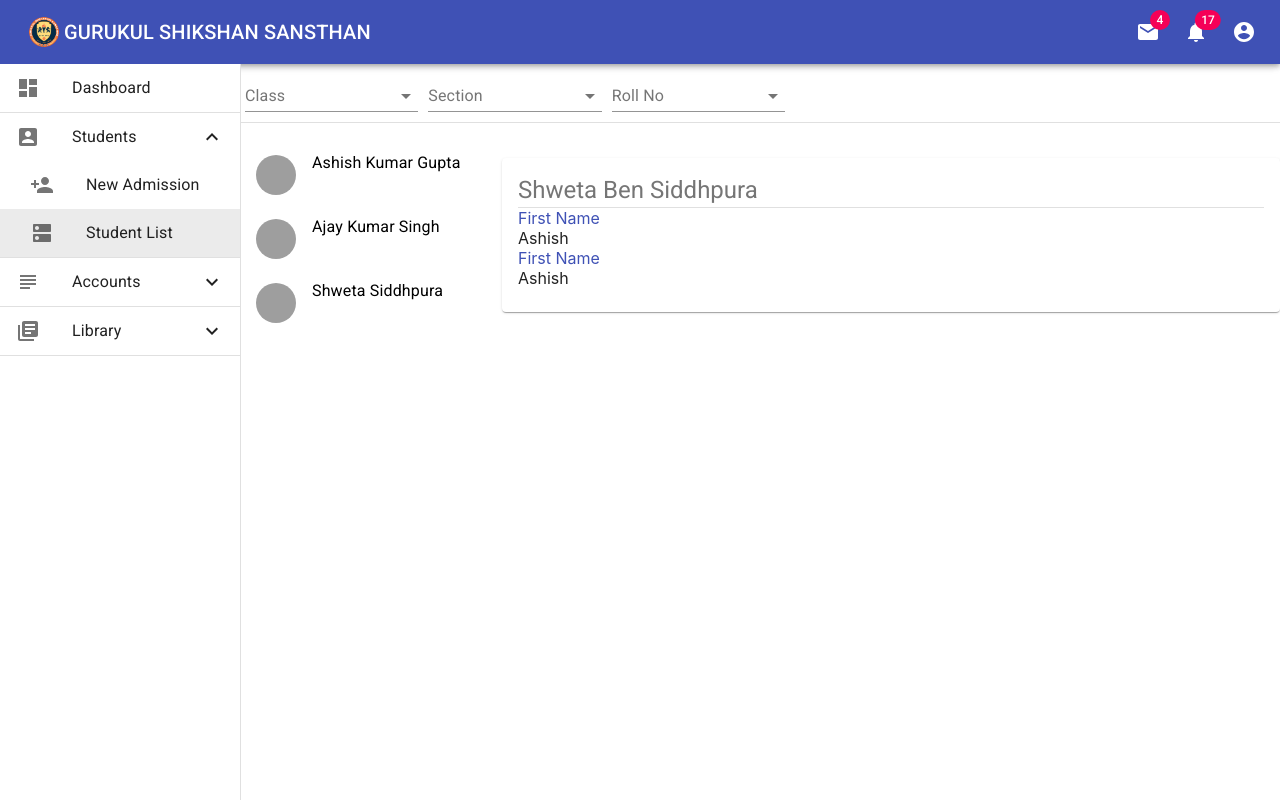
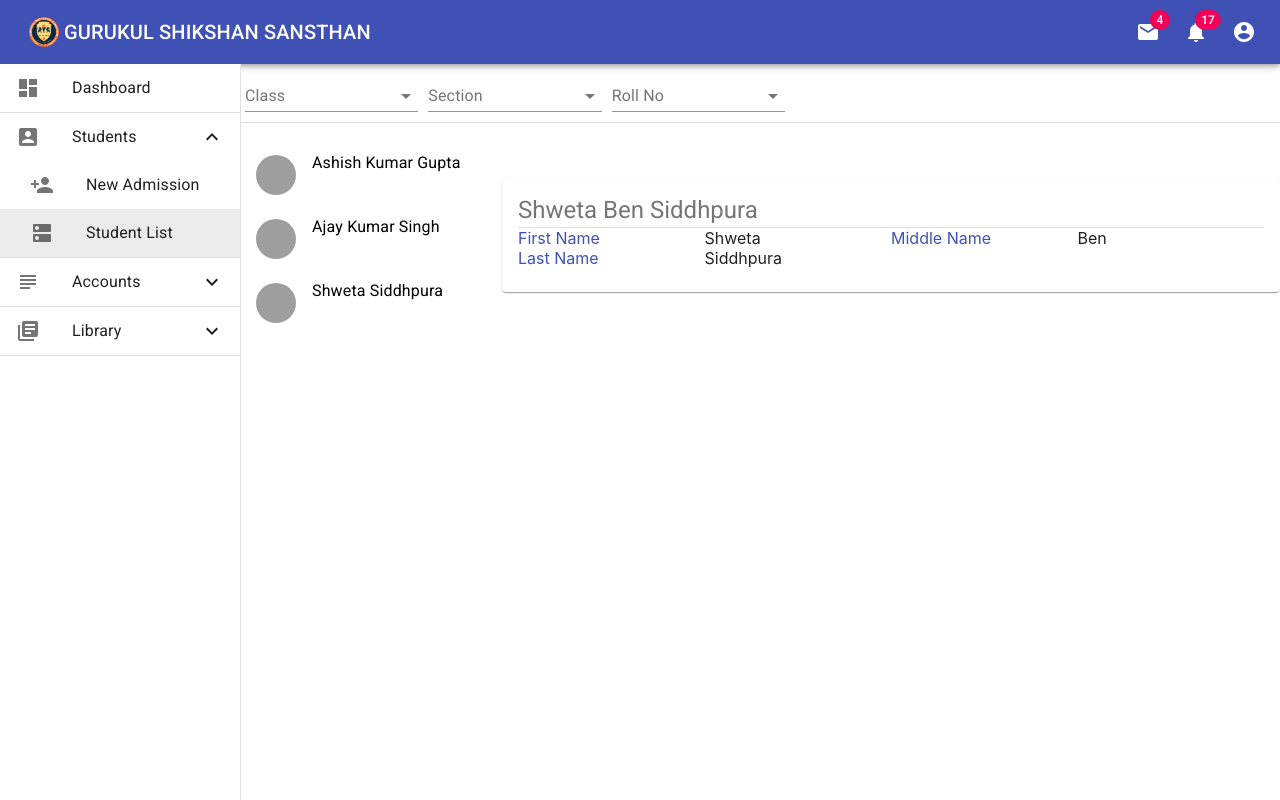
Before and after one commit to ashishkrgupta/irms-ui, a React (Create React App) app: page / in a window 1280 px wide. Built offline with nearby package versions, Linux system fonts and the light colour scheme; grey boxes are pictures that could not be loaded.

Commit message:
added card for student detail display

```diff
--- a/src/components/students/AdmissionForm.js
+++ b/src/components/students/AdmissionForm.js
@@ -152,7 +152,7 @@ export default class AdmissionForm extends Component {
                           inputProps={{ onChange:this.onFormInputChange, field: "lastName"}}/>
                       </Grid>
                       <Grid item xs={4}>
-                        <FormControl className={ "width100percent " + classes.formControl}>
+                        <FormControl className={ "width100percent " }>
                           <InputLabel id="blood-group-select">Blood Group</InputLabel>
                           <Select
                             labelId="blood-group-select"
--- a/src/components/students/list/StudentList.js
+++ b/src/components/students/list/StudentList.js
@@ -41,9 +41,15 @@ export default class StudentList extends Component {
     }
   };
 
+  onChangeSearhBar = (event) => {
+    console.log(event.target.value);
+  }
+
   render = () => {
     return (<Grid container direction="row" justify="flex-start" spacing={1} alignItems="center">
-      <StudentSearchBar/>
+      <StudentSearchBar
+        onChane={this.onChangeSearhBar}
+      />
       {this.renderContainer()}
     </Grid>);
   }
@@ -76,10 +82,16 @@ export default class StudentList extends Component {
       <CardContent>
         <Typography variant="h5"  color="textSecondary">{student.firstName + " " + student.middleName + " " + student.lastName}</Typography>
         <Divider/>
-          <Box color="primary.main">First Name</Box>
-          <Box color="text.primary">Ashish</Box>
-          <Box color="primary.main">First Name</Box>
-          <Box color="text.primary">Ashish</Box>
+        <Grid container >
+          <Grid item xs={3}><Box component="div" color="primary.main">First Name</Box></Grid>
+          <Grid item xs={3}><Box color="text.primary">{student.firstName}</Box></Grid>
+          <Grid item xs={3}><Box color="primary.main">Middle Name</Box></Grid>
+          <Grid item xs={3}><Box color="text.primary">{student.middleName}</Box></Grid>
+          <Grid item xs={3}><Box color="primary.main">Last Name</Box></Grid>
+          <Grid item xs={3}><Box color="text.primary">{student.lastName}</Box></Grid>
+        </Grid>
+
+
       </CardContent>
     </Card>);
   }
--- a/src/components/students/list/StudentSearchBar.js
+++ b/src/components/students/list/StudentSearchBar.js
@@ -9,8 +9,8 @@ import classes from "../AdmissionForm.module.css"
 
 export default class StudentSearchBar extends Component {
 
-  onChange = () => {
-
+  onChange = (event) => {
+    this.props.onChange(event);
   }
 
   render = () => {
@@ -21,11 +21,14 @@ export default class StudentSearchBar extends Component {
             <InputLabel id="class-select">Class</InputLabel>
             <Select
               labelId="class-select"
-              //value={this.state.student.bloodGroup}
-              //onChange={this.onFormInputChange}
+              value={''}
+              onChange={this.conChange}
             >
               <MenuItem value={''} >Select</MenuItem>
-              <MenuItem value={'a+'} >A+ve</MenuItem>
+              <MenuItem value={'1'} >Class 1st</MenuItem>
+              <MenuItem value={'2'} >Class 2nd</MenuItem>
+              <MenuItem value={'3'} >Class 3rd</MenuItem>
+              <MenuItem value={'4'} >Class 4th</MenuItem>
             </Select>
           </FormControl>
         </Grid>
@@ -34,8 +37,8 @@ export default class StudentSearchBar extends Component {
             <InputLabel id="section-select">Section</InputLabel>
             <Select
               labelId="section-select"
-              //value={this.state.student.bloodGroup}
-              //onChange={this.onFormInputChange}
+              value={''}
+              onChange={this.conChange}
             >
               <MenuItem value={''} >Select</MenuItem>
               <MenuItem value={'a+'} >A+ve</MenuItem>
@@ -47,8 +50,8 @@ export default class StudentSearchBar extends Component {
             <InputLabel id="roll-no-select">Roll No</InputLabel>
             <Select
               labelId="roll-no-select"
-              //value={this.state.student.bloodGroup}
-              //onChange={this.onFormInputChange}
+              value={''}
+              onChange={this.conChange}
             >
               <MenuItem value={''} >Select</MenuItem>
               <MenuItem value={'a+'} >A+ve</MenuItem>
```
